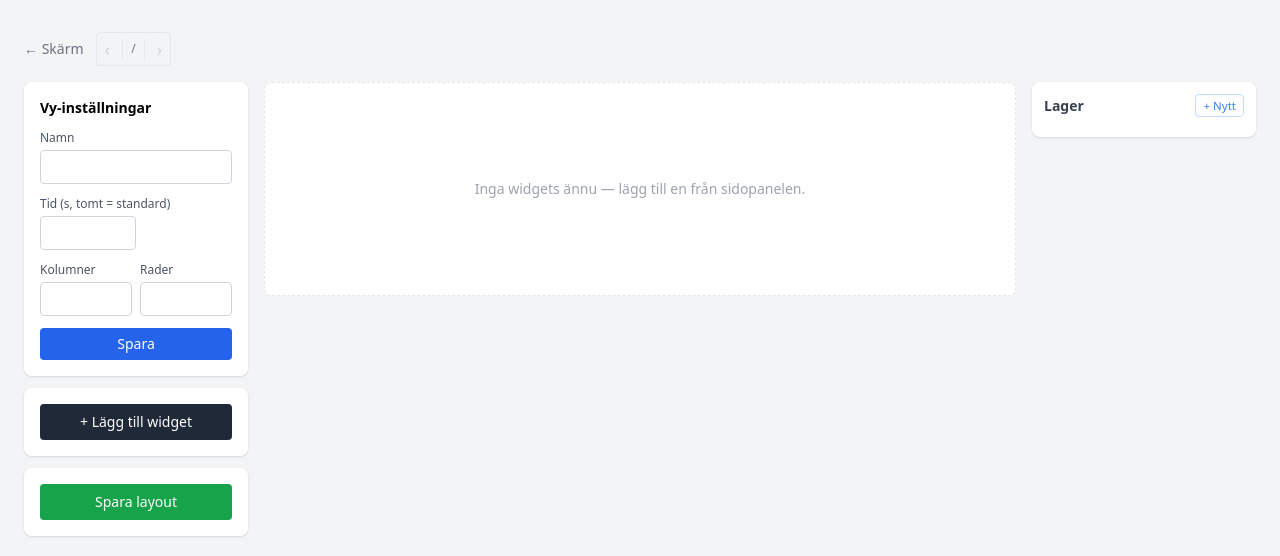
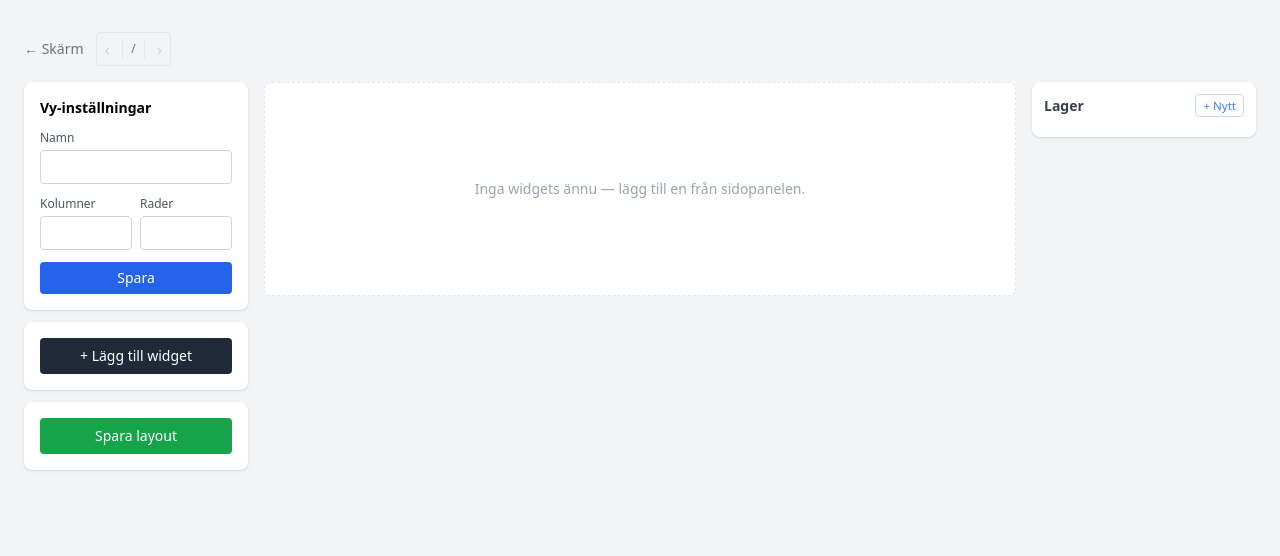
Before and after one commit to Armandur/svk-dash, a Python web app: template app/templates/admin/view_detail.html in a window 1280 px wide. Shown: the part 49-605 px from the top of the page. Run offline with Jinja, Linux system fonts and the light colour scheme; the template is opened without the code that fills it, so the values that code supplies are empty; some libraries are stand-ins or nearby versions.

Commit message:
Döp om schema-etikett och ta bort duration från vyredigeraren
- Vy-schema-raden heter nu 'Schema & transition' (likt layout)
- Duration sätts i zonen eller i 'Lägg till vy'-formuläret, inte i vyredigeraren

Co-Authored-By: Claude Sonnet 4.6 <noreply@anthropic.com>

```diff
--- a/app/templates/admin/view_detail.html
+++ b/app/templates/admin/view_detail.html
@@ -278,10 +278,6 @@
           <label class="block text-xs font-medium text-gray-600 mb-1">Namn</label>
           <input type="text" name="name" value="{{ view.name }}" required class="w-full border border-gray-300 rounded px-3 py-1.5 text-sm"
                  oninput="document.getElementById('view-name-header').textContent = this.value || '(namnlös)'; document.title = (this.value || '(namnlös)') + ' – Skärmar Admin'">
-        </div>
-        <div>
-          <label class="block text-xs font-medium text-gray-600 mb-1">Tid (s, tomt = standard)</label>
-          <input type="number" name="duration_seconds" value="{{ view.duration_seconds or '' }}" min="5" class="w-24 border border-gray-300 rounded px-3 py-1.5 text-sm">
         </div>
         <div class="flex gap-2">
           <div>
--- a/app/templates/admin/zone_detail.html
+++ b/app/templates/admin/zone_detail.html
@@ -159,7 +159,7 @@
           <div class="bg-gray-50 rounded p-2 text-xs flex items-center justify-between group cursor-pointer hover:bg-gray-100 transition-colors"
                onclick="openScheduleModal('view', {{ view.id }}, {{ (view.schedule_json or {}) | tojson }}, {transition: '{{ view.transition or '' }}', transition_direction: '{{ view.transition_direction or '' }}', transition_duration_ms: {{ view.transition_duration_ms | tojson }}}, '/admin/screens/{{ screen.id }}/zones/{{ zone.id }}/views/{{ view.id }}/schedule')">
             <div>
-              <span class="text-gray-400 font-semibold uppercase text-[9px] mr-2">Schema:</span>
+              <span class="text-gray-400 font-semibold uppercase text-[9px] mr-2">Schema &amp; transition:</span>
               <span class="text-gray-700 font-medium">{{ view.schedule_json | schedule_summary }}</span>
             </div>
             <span class="text-blue-600 font-medium group-hover:underline">Ändra</span>
```
